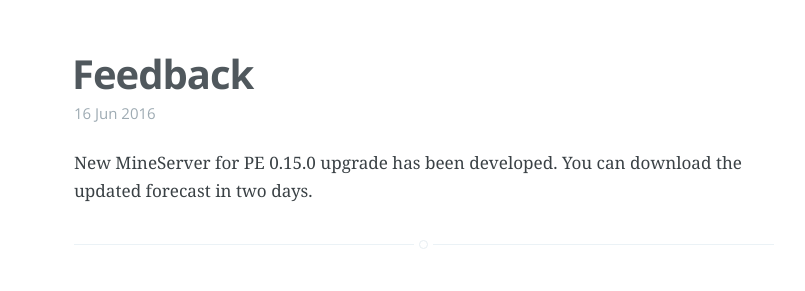
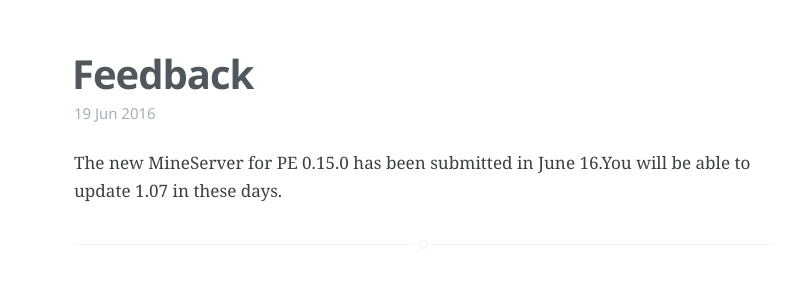
Before and after one commit to Minecraft-PE-Servers/Minecraft-PE-Servers.github.io, a Jekyll site: the page built from index.html, in a window 1280 px wide. Shown: the part 540-831 px from the top of the page, without its empty margins (216-1021 px from the left). Built offline with Jekyll 4.4.1, drawn with Linux system fonts in a browser that asks for light colours; the list of posts is cut into pages by our own code.

Commit message:
提交发布

```diff
--- a/_posts/2016-06-10-mineserver-feedback.md
+++ b/_posts/2016-06-10-mineserver-feedback.md
@@ -1,10 +1,10 @@
 ---
 layout: apppage
 title:  Feedback
-date:   2016-06-16
+date:   2016-06-19
 categories: iniciante
 disqus: true
 ---
-New MineServer for PE 0.15.0 upgrade has been developed. You can download the updated forecast in two days.
+The new MineServer for PE 0.15.0 has been submitted in June 16.You will be able to update 1.07 in these days.
 
-Welcome your questions, comments, suggestions.
+MineServer 1.06 Just compatible with MCPE 0.14.3
```
